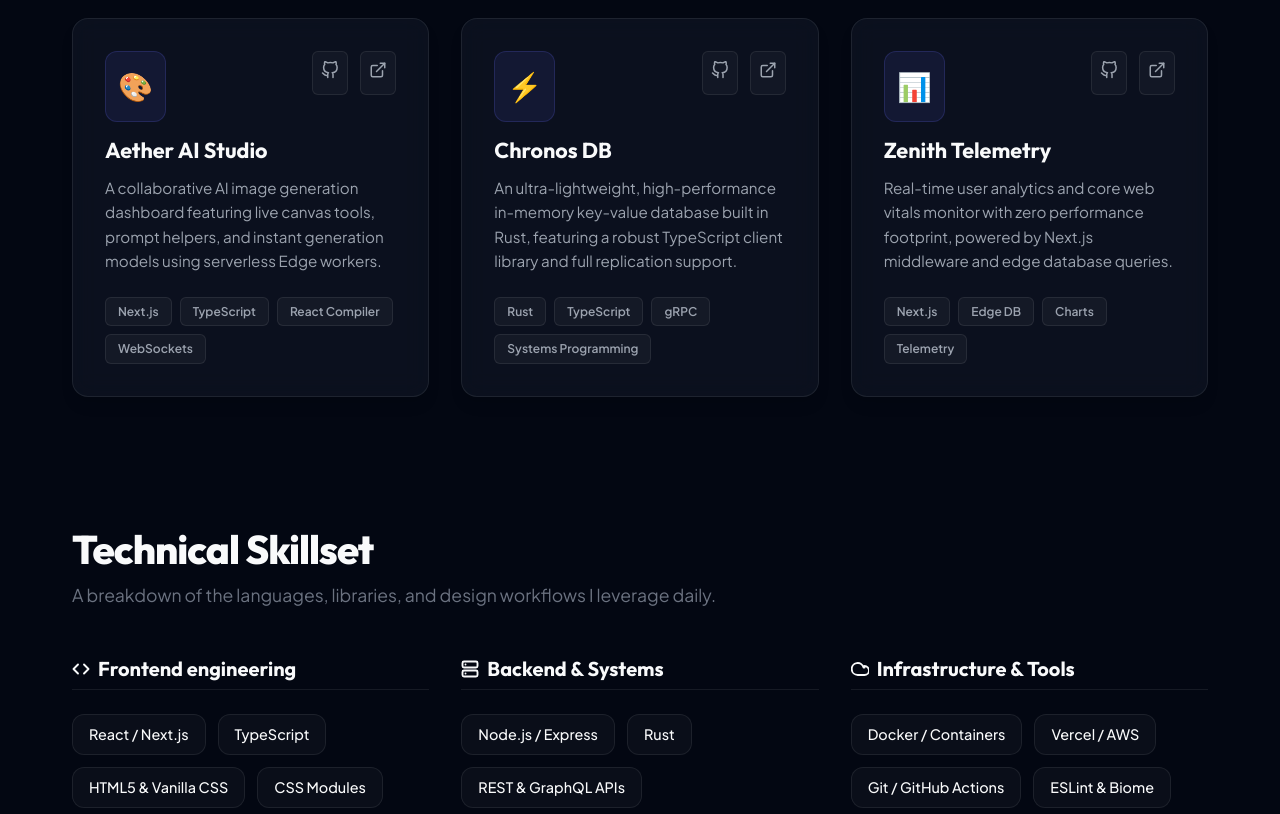
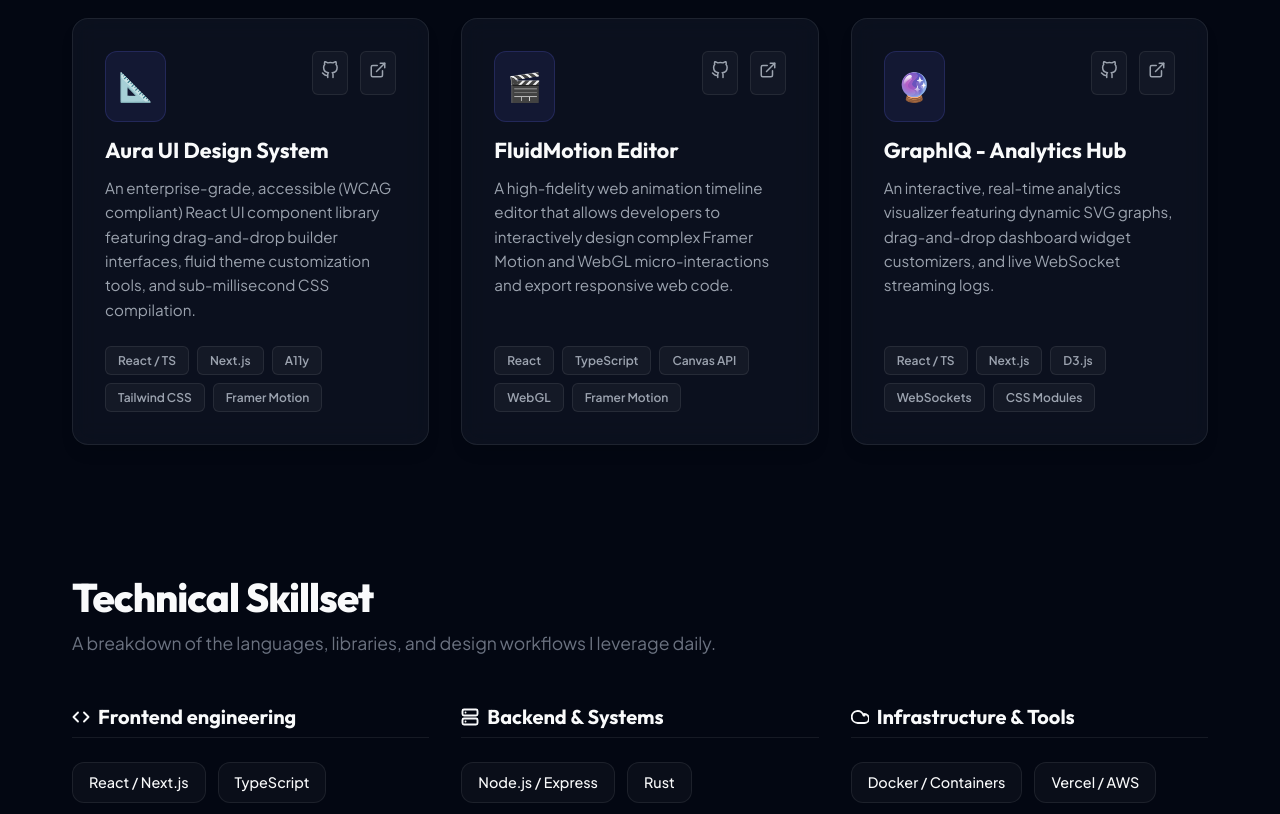
Before and after one commit to souvik00chakraborty/souvik-portfolio-next, a Next.js app: page / in a window 1280 px wide. Shown: the part 980-1794 px from the top of the page. Built offline with nearby package versions, Linux system fonts and the light colour scheme.

Commit message:
feat: update project details in the portfolio

```diff
--- a/src/app/page.tsx
+++ b/src/app/page.tsx
@@ -94,28 +94,28 @@ export default function Home() {
 
   const projects: Project[] = [
     {
-      title: "Aether AI Studio",
-      description: "A collaborative AI image generation dashboard featuring live canvas tools, prompt helpers, and instant generation models using serverless Edge workers.",
-      tags: ["Next.js", "TypeScript", "React Compiler", "WebSockets"],
+      title: "Aura UI Design System",
+      description: "An enterprise-grade, accessible (WCAG compliant) React UI component library featuring drag-and-drop builder interfaces, fluid theme customization tools, and sub-millisecond CSS compilation.",
+      tags: ["React / TS", "Next.js", "A11y", "Tailwind CSS", "Framer Motion"],
       githubUrl: "https://github.com",
       liveUrl: "https://vercel.app",
-      icon: "🎨"
+      icon: "📐"
     },
     {
-      title: "Chronos DB",
-      description: "An ultra-lightweight, high-performance in-memory key-value database built in Rust, featuring a robust TypeScript client library and full replication support.",
-      tags: ["Rust", "TypeScript", "gRPC", "Systems Programming"],
+      title: "FluidMotion Editor",
+      description: "A high-fidelity web animation timeline editor that allows developers to interactively design complex Framer Motion and WebGL micro-interactions and export responsive web code.",
+      tags: ["React", "TypeScript", "Canvas API", "WebGL", "Framer Motion"],
       githubUrl: "https://github.com",
       liveUrl: "https://vercel.app",
-      icon: "⚡"
+      icon: "🎬"
     },
     {
-      title: "Zenith Telemetry",
-      description: "Real-time user analytics and core web vitals monitor with zero performance footprint, powered by Next.js middleware and edge database queries.",
-      tags: ["Next.js", "Edge DB", "Charts", "Telemetry"],
+      title: "GraphIQ - Analytics Hub",
+      description: "An interactive, real-time analytics visualizer featuring dynamic SVG graphs, drag-and-drop dashboard widget customizers, and live WebSocket streaming logs.",
+      tags: ["React / TS", "Next.js", "D3.js", "WebSockets", "CSS Modules"],
       githubUrl: "https://github.com",
       liveUrl: "https://vercel.app",
-      icon: "📊"
+      icon: "🔮"
     }
   ];
 
```
